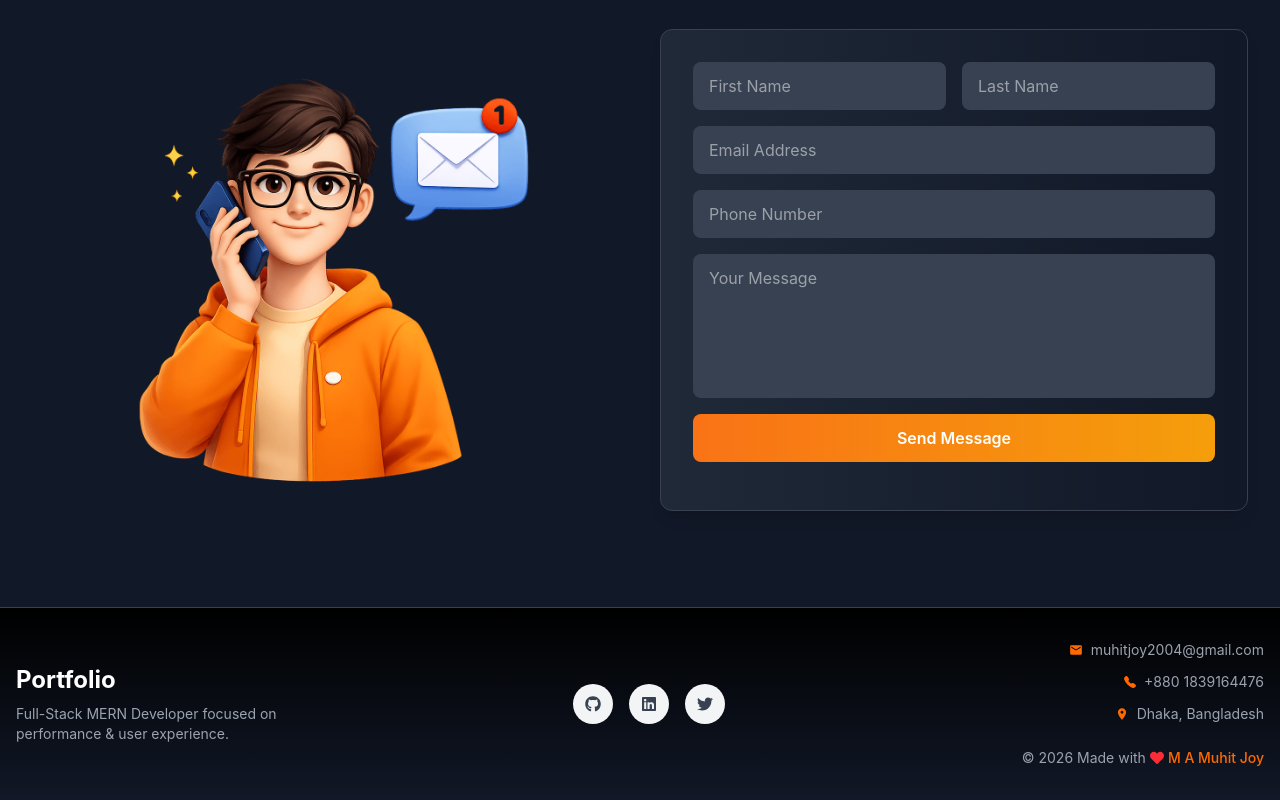
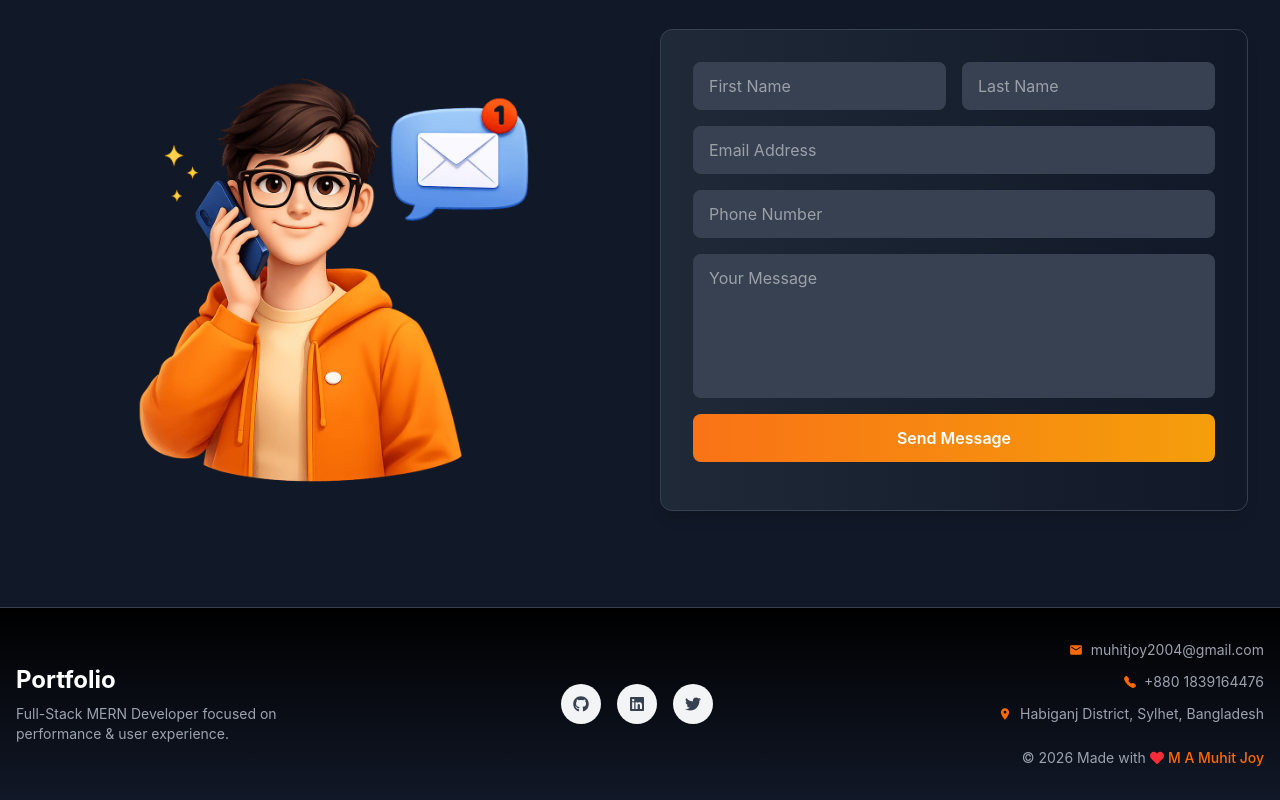
Before and after one commit to muhitjoy/portfolio, a React (Vite) app: page / in a window 1280 px wide. Shown: the part 4513-5313 px from the top of the page. Built offline with nearby package versions, Linux system fonts and the light colour scheme.

Commit message:
Initial portfolio project with react structure

```diff
--- a/src/components/Footer/Footer.jsx
+++ b/src/components/Footer/Footer.jsx
@@ -95,7 +95,7 @@ const Footer = ({ darkMode }) => {
               <span className="text-orange-500">
                 <MdLocationOn></MdLocationOn>
               </span>
-              <span> Dhaka, Bangladesh</span>
+              <span> Habiganj District, Sylhet, Bangladesh</span>
             </div>
 
             <p className="pt-3 flex items-center justify-center md:justify-end gap-1">
```
